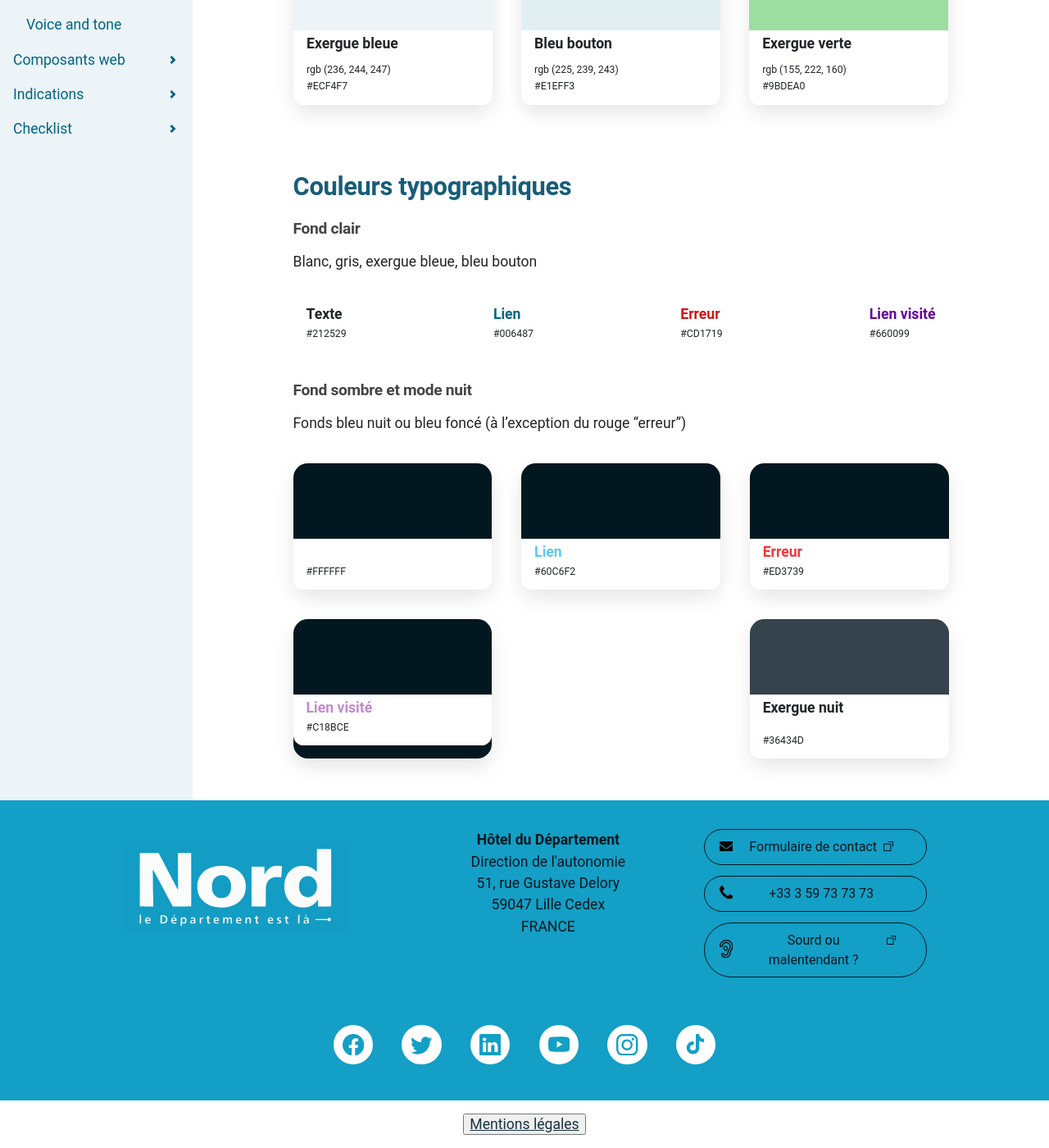
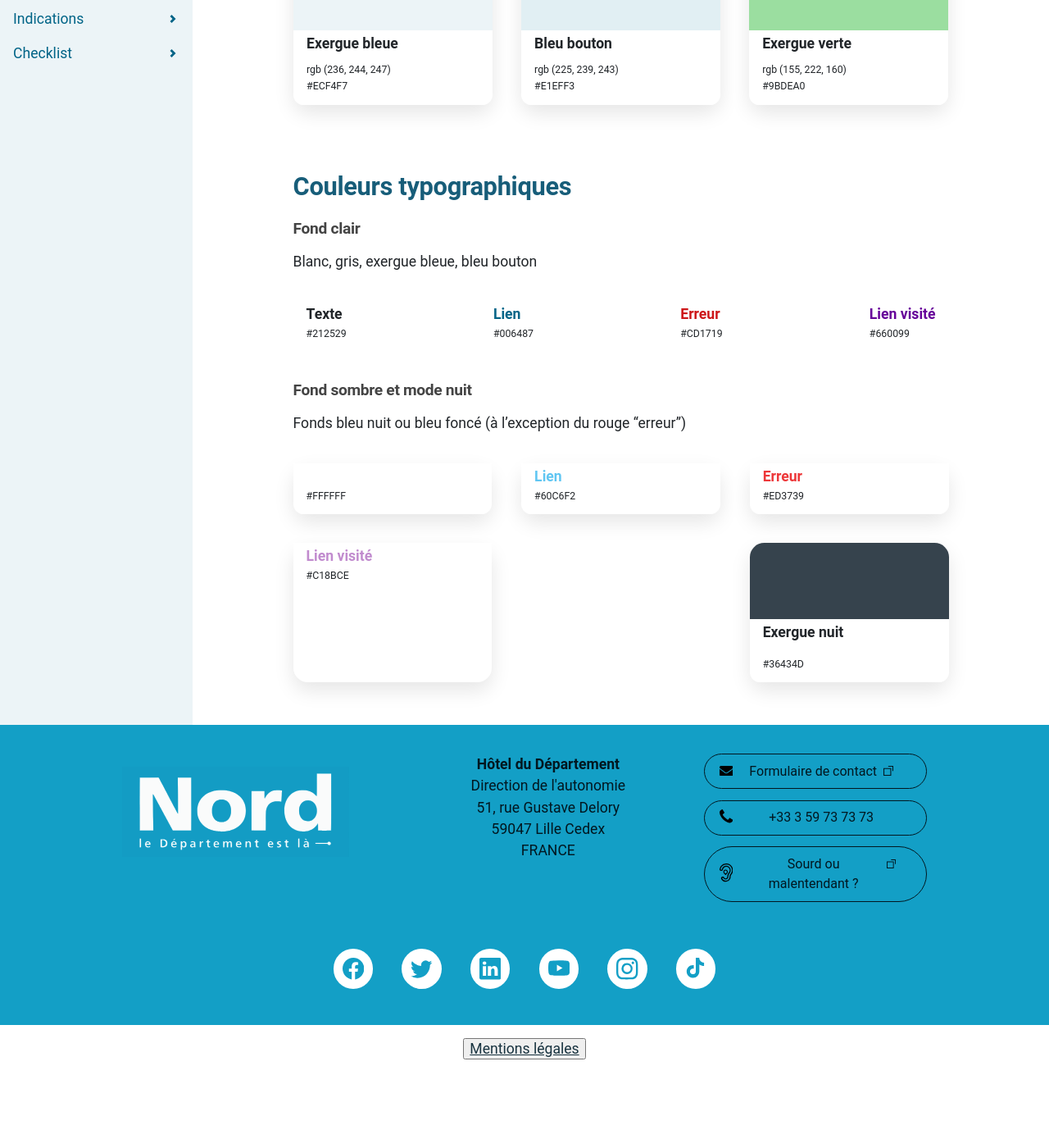
Before and after one commit to LJ59/d59-system, a Jekyll site: the page built from styles/03-color.md, in a window 1280 px wide and 1400 px high, scrolled down 1797 px. Shown: the whole window at 82% size. Built offline with Jekyll 4.4.1, drawn with Linux system fonts in a browser that asks for light colours; after the commit the page ends 3105 px from its top, so only the background shows below that.

Commit message:
Update _color-preview.scss

```diff
--- a/_sass/components/_color-preview.scss
+++ b/_sass/components/_color-preview.scss
@@ -10,14 +10,18 @@
 }
 
 .color-preview-text_dark {
-    background-color: #021720;
     box-sizing: content-box;
     min-width: 13.8em;
-    padding-top: 5.25em;
     box-shadow: 0 10px 24px 0 rgba(0,0,0,.1);
     border-radius: 1em;
     display: inline-block;
+
+    .color-preview-name{
+        color: #FFFFFF;
+        background-color: $bnuit;
+    }
 }
+
 
 .color-preview__value, .color-preview__name, .color-preview__rgb{
     background-color: $main_background_color;
```
